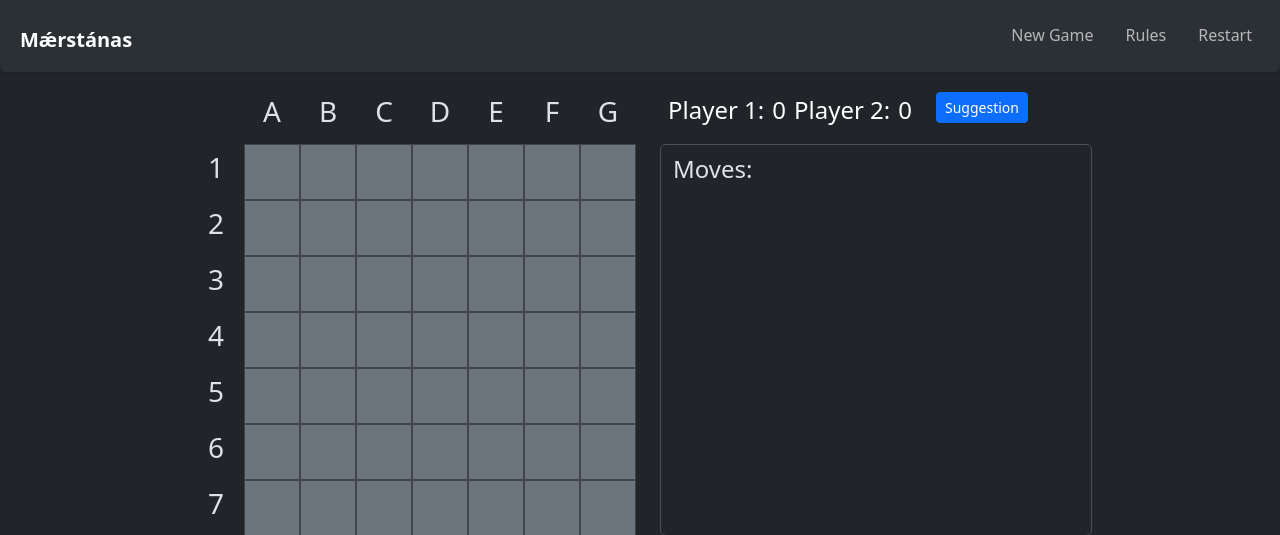
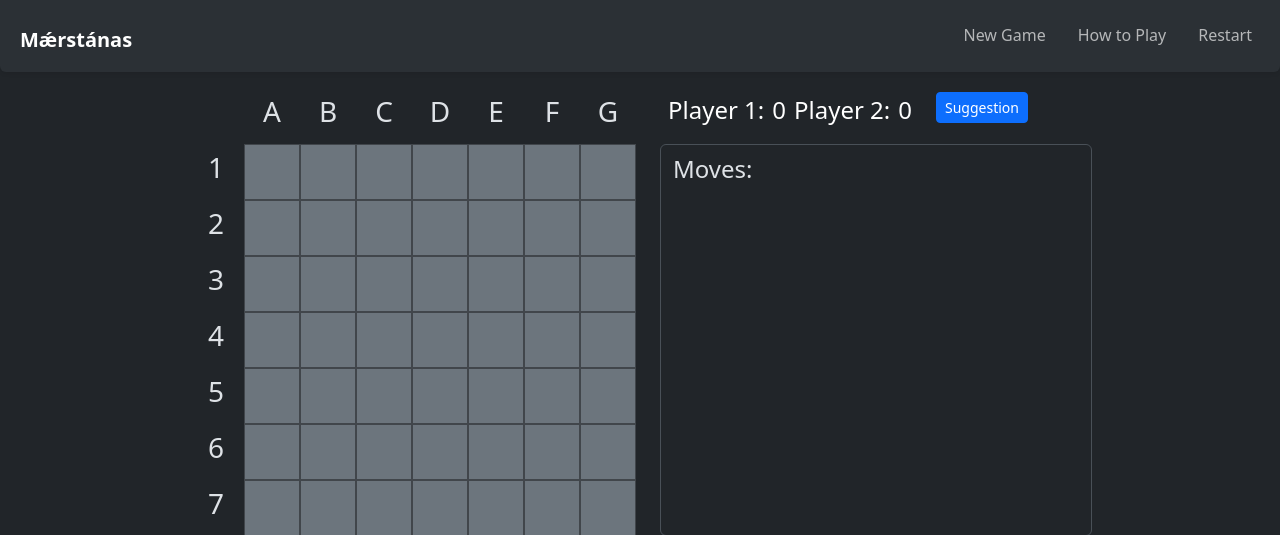
Before and after one commit to jaerrib/maerstanas_python, a Flask app: page / in a window 1280 px wide. Shown: the top 535 px of the page. Run offline with Flask 3, Linux system fonts and the light colour scheme; some libraries are stand-ins or nearby versions.

Commit message:
Clarify rules link in header

```diff
--- a/app/templates/header.html
+++ b/app/templates/header.html
@@ -21,7 +21,7 @@
 
                 <li class="nav-item">
                     <a class="nav-link" data-bs-toggle="offcanvas"
-                       href="#rules" aria-controls="rules">Rules</a>
+                       href="#rules" aria-controls="rules">How to Play</a>
                 </li>
                 <li class="nav-item">
                     <a class="nav-link" href="/reset">Restart</a>
--- a/app/templates/rules.html
+++ b/app/templates/rules.html
@@ -1,8 +1,8 @@
 {% block rules %}
-<div class="offcanvas offcanvas-start" tabindex="-1" id="rules"
+<div class="offcanvas offcanvas-end" tabindex="-1" id="rules"
      aria-labelledby="rules">
     <div class="offcanvas-header">
-        <h1 class="offcanvas-title" id="offcanvasExampleLabel">How to Play</h1>
+        <h1 class="offcanvas-title" id="offcanvasRules">How to Play</h1>
         <button type="button" class="btn-close" data-bs-dismiss="offcanvas"
                 aria-label="Close"></button>
     </div>
```
